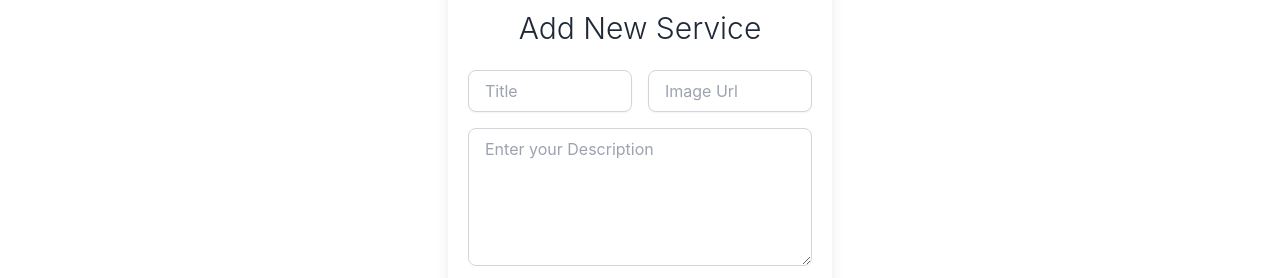
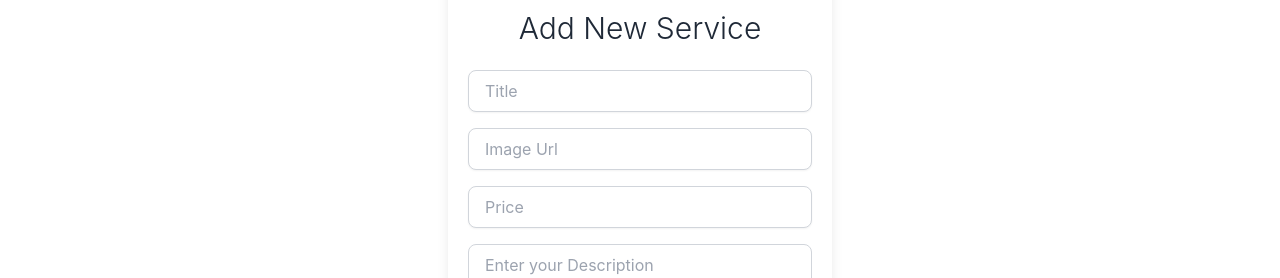
Before and after one commit to Shoyayeb/calida-tour-planner, a React (Create React App) app: page /newplan in a window 1280 px wide. Shown: the part 136-414 px from the top of the page. Built offline with nearby package versions, Linux system fonts and the light colour scheme; no server answers; sample sign-in values are in the browser's storage.

Commit message:
add service added with heroku

```diff
--- a/package.json
+++ b/package.json
@@ -10,11 +10,13 @@
     "@testing-library/jest-dom": "^5.14.1",
     "@testing-library/react": "^11.2.7",
     "@testing-library/user-event": "^12.8.3",
+    "axios": "^0.24.0",
     "bootstrap": "^5.1.1",
     "firebase": "^9.2.0",
     "react": "^17.0.2",
     "react-bootstrap": "^2.0.0-rc.1",
     "react-dom": "^17.0.2",
+    "react-hook-form": "^7.18.0",
     "react-icons": "^4.3.1",
     "react-router-dom": "^5.3.0",
     "react-router-hash-link": "^2.4.3",
--- a/src/Pages/AddPlan/AddPlan.css
+++ b/src/Pages/AddPlan/AddPlan.css
@@ -1,5 +1,4 @@
 .bg-landscape {
     /* background: #000; */
     background-image: url(./addServiceBg.jpg);
-
 }
--- a/src/Pages/AddPlan/AddPlan.js
+++ b/src/Pages/AddPlan/AddPlan.js
@@ -1,42 +1,67 @@
+import axios from "axios";
 import React from "react";
+import { useForm } from "react-hook-form";
 import "./AddPlan.css";
 
 const AddPlan = () => {
+  const { register, handleSubmit, reset } = useForm();
+  const handleAddPlan = (data) => {
+    axios
+      .post("https://calida-tour-planner.herokuapp.com/plans", data)
+      .then((res) => {
+        if (res.data.insertedId) {
+          alert("added");
+          reset();
+        }
+      });
+    console.log(data);
+  };
   return (
     <div className="container flex items-center justify-center flex-1 h-full mx-auto">
-      <form class="flex w-full max-w-sm space-x-3">
+      <form
+        onSubmit={handleSubmit(handleAddPlan)}
+        class="flex w-full max-w-sm space-x-3"
+      >
         <div class="w-full max-w-2xl px-5 py-10 m-auto mt-10 bg-white rounded-lg shadow-lg dark:bg-gray-800">
           <div class="mb-6 text-3xl font-light text-center text-gray-800 dark:text-white">
             Add New Service
           </div>
           <div class="grid max-w-xl grid-cols-2 gap-4 m-auto">
-            <div class="col-span-2 lg:col-span-1">
-              <div class=" relative ">
+            <div class="col-span-2 ">
+              <div class=" block ">
                 <input
-                  type="text"
-                  required
+                  {...register("name", { required: true, maxLength: 30 })}
                   class=" rounded-lg border-transparent flex-1 appearance-none border border-gray-300 w-full py-2 px-4 bg-white text-gray-700 placeholder-gray-400 shadow-sm text-base focus:outline-none focus:ring-2 focus:ring-yellow-500 focus:border-transparent"
                   placeholder="Title"
                 />
               </div>
             </div>
-            <div class="col-span-2 lg:col-span-1">
-              <div class=" relative ">
+            <div class="col-span-2 ">
+              <div class=" block ">
                 <input
+                  {...register("image", { required: true })}
                   type="url"
-                  required
                   class=" rounded-lg border-transparent flex-1 appearance-none border border-gray-300 w-full py-2 px-4 bg-white text-gray-700 placeholder-gray-400 shadow-sm text-base focus:outline-none focus:ring-2 focus:ring-yellow-500 focus:border-transparent"
                   placeholder="Image Url"
                 />
               </div>
             </div>
+            <div class="col-span-2 ">
+              <div class=" block ">
+                <input
+                  {...register("price", { required: true, maxLength: 70 })}
+                  type="number"
+                  class=" rounded-lg border-transparent flex-1 appearance-none border border-gray-300 w-full py-2 px-4 bg-white text-gray-700 placeholder-gray-400 shadow-sm text-base focus:outline-none focus:ring-2 focus:ring-yellow-500 focus:border-transparent"
+                  placeholder="Price"
+                />
+              </div>
+            </div>
             <div class="col-span-2">
-              <label class="text-gray-700" for="name">
+              <label class="text-gray-700" for="description">
                 <textarea
-                  required
                   class="flex-1 appearance-none border border-gray-300 w-full py-2 px-4 bg-white text-gray-700 placeholder-gray-400 rounded-lg text-base focus:outline-none focus:ring-2 focus:ring-yellow-500 focus:border-transparent"
                   placeholder="Enter your Description"
-                  name="description"
+                  {...register("description", { required: true })}
                   rows="5"
                   cols="40"
                 ></textarea>
```
Also changed, not shown: 1 other file (tests, documents, lock files or other folders).
